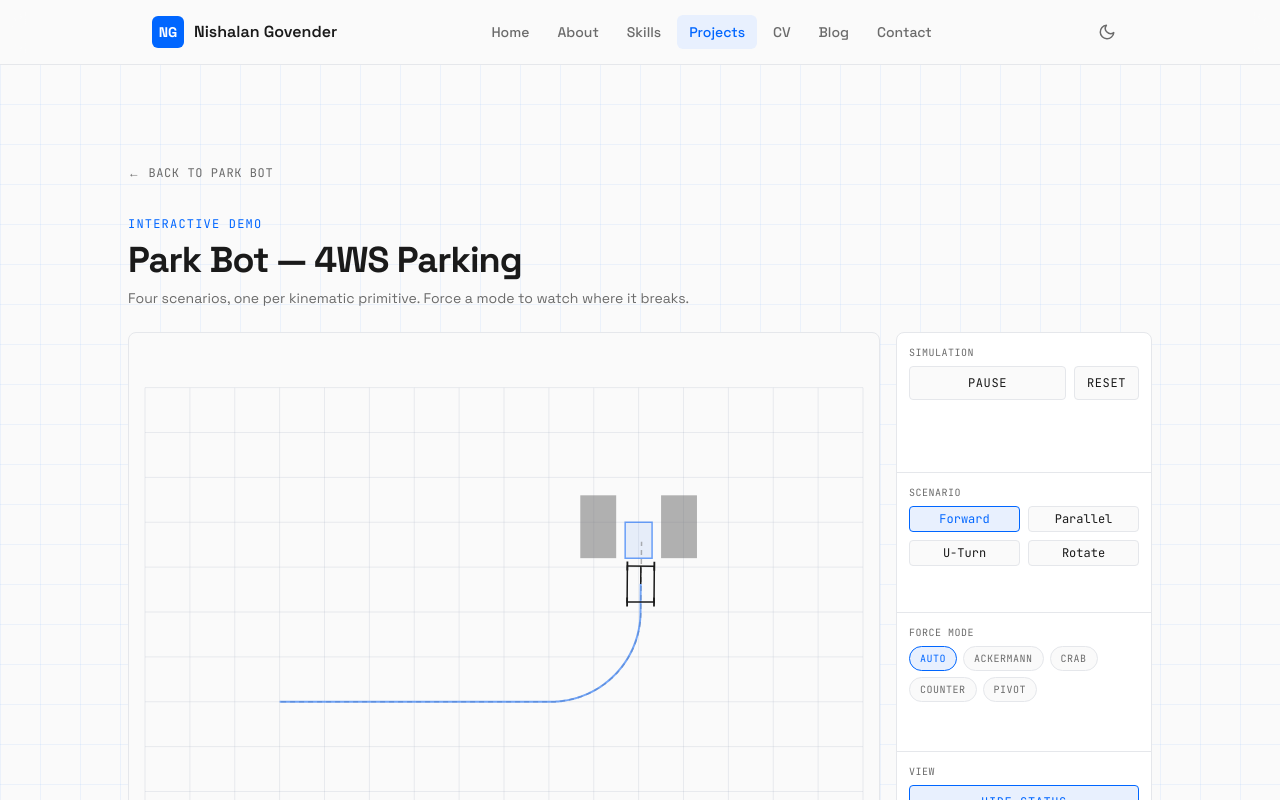
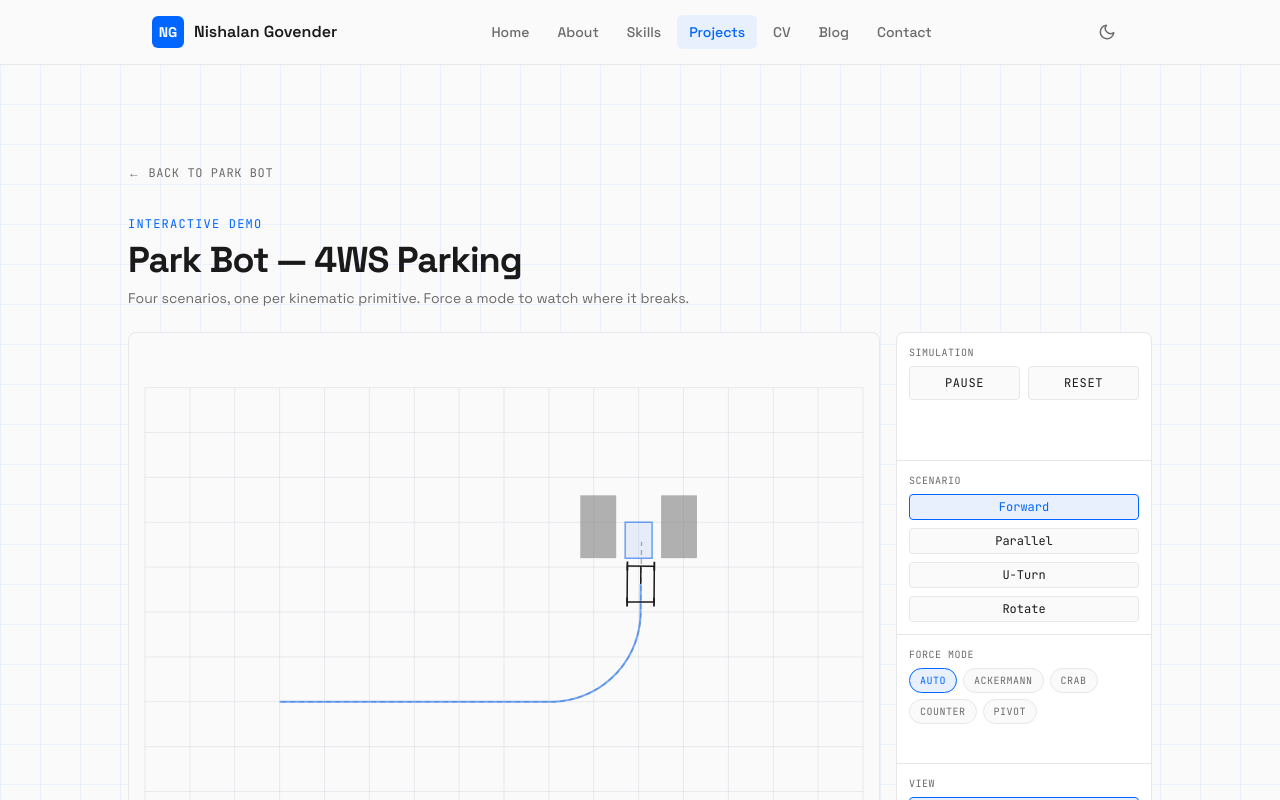
Before and after one commit to nishalangovender/nishalangovender.com, a Next.js app: page /projects/park-bot/demo in a window 1280 px wide. Shown: the top 800 px of the page. Built offline with nearby package versions, Linux system fonts and the light colour scheme; no server answers.

Commit message:
fix: park-bot + pen-plotter demos — equal-width buttons, stack park-bot scenarios

```diff
--- a/src/components/demos/park-bot/ControlPanel.tsx
+++ b/src/components/demos/park-bot/ControlPanel.tsx
@@ -57,7 +57,7 @@ export function ControlPanel({
           <button
             type="button"
             onClick={onReset}
-            className={`px-3 py-2 rounded border font-mono text-xs uppercase tracking-wider ${inactive}`}
+            className={`flex-1 px-3 py-2 rounded border font-mono text-xs uppercase tracking-wider ${inactive}`}
           >
             Reset
           </button>
@@ -65,7 +65,7 @@ export function ControlPanel({
       </Section>
 
       <Section label="Scenario">
-        <div role="radiogroup" aria-label="Scenario" className="grid grid-cols-2 gap-2">
+        <div role="radiogroup" aria-label="Scenario" className="grid grid-cols-1 gap-2">
           {SCENARIOS.map((s) => {
             const isActive = s.id === scenarioId;
             return (
--- a/src/components/demos/pen-plotter/ControlPanel.tsx
+++ b/src/components/demos/pen-plotter/ControlPanel.tsx
@@ -52,7 +52,7 @@ export function ControlPanel({
           </button>
           <button
             type="button"
-            className={`px-3 py-2 rounded border font-mono text-xs uppercase tracking-wider ${inactive}`}
+            className={`flex-1 px-3 py-2 rounded border font-mono text-xs uppercase tracking-wider ${inactive}`}
             onClick={onReset}
           >
             Reset
```
